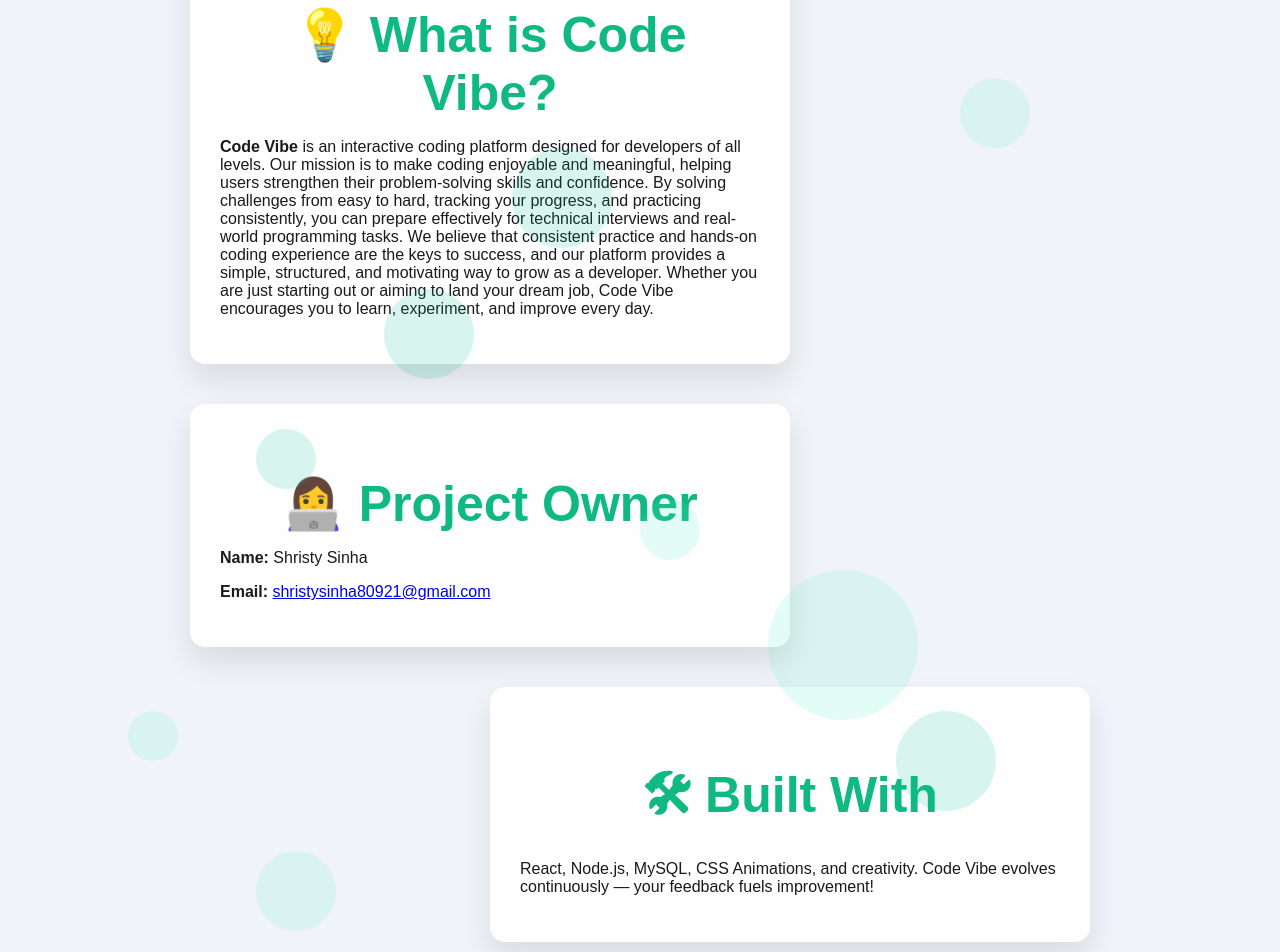
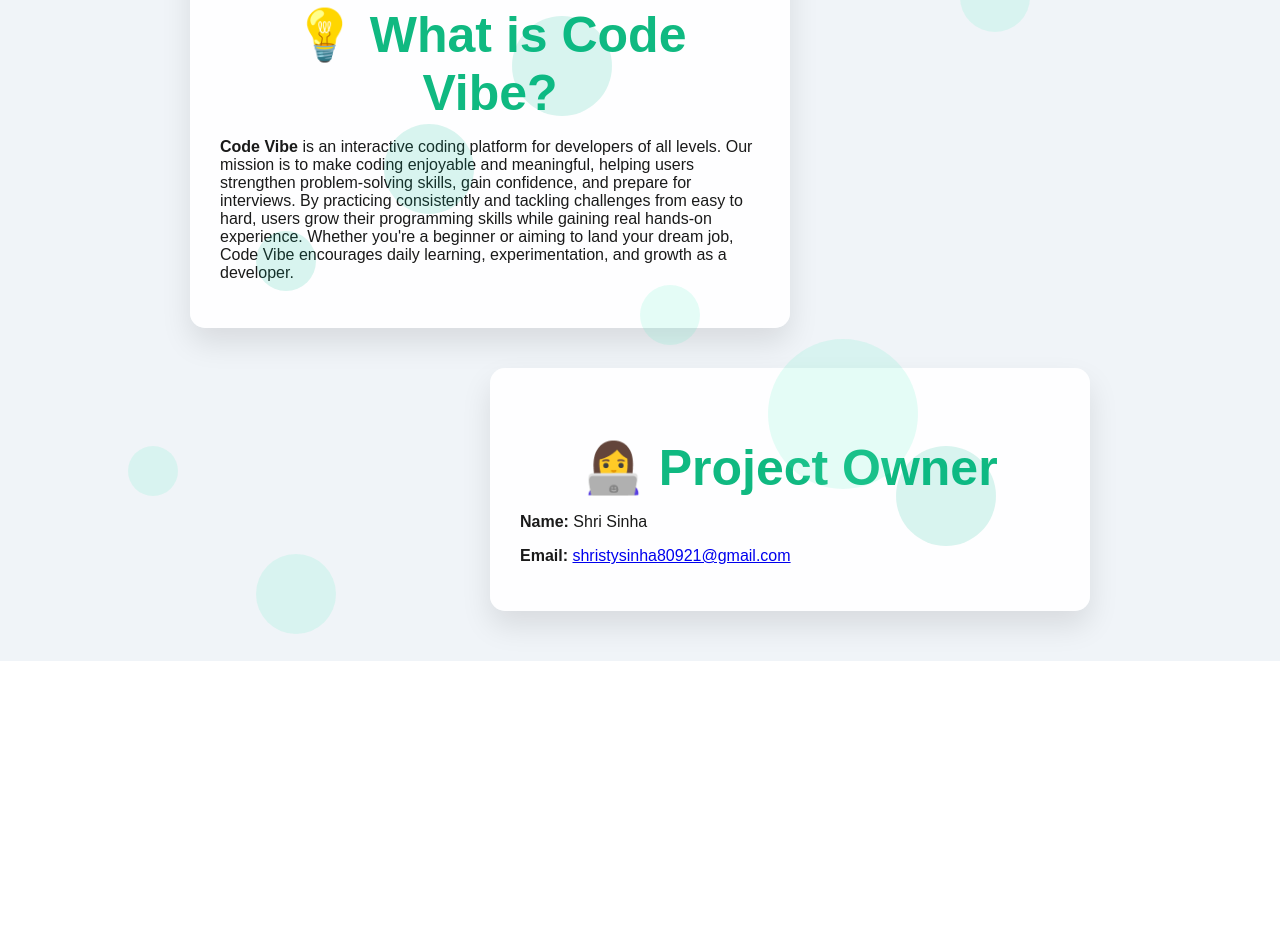
Before and after one commit to ShriSinHAA15/Coder-vibe, a React (Create React App) app in the folder frontend/: page /about in a window 1280 px wide. Shown: the part 414-1366 px from the top of the page. After the commit the page ends 1075 px from the top, so only its background shows below. Built offline with nearby package versions, Linux system fonts and the light colour scheme.

Commit message:
Update About page: remove extra field

```diff
--- a/frontend/src/pages/About.jsx
+++ b/frontend/src/pages/About.jsx
@@ -1,55 +1,63 @@
-// src/pages/About.jsx
-import React, { useContext } from 'react';
+import React, { useContext, useState, useEffect } from 'react';
 import { ThemeContext } from '../context/ThemeContext';
 import Navbar from '../components/Navbar';
 import './About.css';
 
 const About = () => {
   const { theme } = useContext(ThemeContext);
+  const [mousePos, setMousePos] = useState({ x: 0, y: 0 });
+
+  const handleMouseMove = (e) => {
+    setMousePos({ x: e.clientX, y: e.clientY });
+  };
+
+  useEffect(() => {
+    document.documentElement.style.setProperty('--mouse-x', `${mousePos.x}px`);
+    document.documentElement.style.setProperty('--mouse-y', `${mousePos.y}px`);
+  }, [mousePos]);
 
   return (
-    <div className={`about-page ${theme}`}>
+    <div className={`about-page ${theme}`} onMouseMove={handleMouseMove}>
       <Navbar />
 
+      {/* Hero */}
       <div className="about-hero">
         <h1 className="about-title animate-fade-in">🚀 Welcome to Code Vibe</h1>
         <p className="about-subtitle animate-slide-in">
-          Elevate your coding skills, one challenge at a time.
+          Elevate your coding skills and confidently prepare for your dream job.
         </p>
       </div>
 
+      {/* Cards */}
       <div className="about-container">
-        {/* Cards */}
         <section className="about-card animate-float-left">
           <h2>💡 What is Code Vibe?</h2>
           <p>
-            <strong>Code Vibe</strong> is an interactive coding platform designed for developers of all levels. Our mission is to make coding enjoyable and meaningful, helping users strengthen their problem-solving skills and confidence. By solving challenges from easy to hard, tracking your progress, and practicing consistently, you can prepare effectively for technical interviews and real-world programming tasks. We believe that consistent practice and hands-on coding experience are the keys to success, and our platform provides a simple, structured, and motivating way to grow as a developer. Whether you are just starting out or aiming to land your dream job, Code Vibe encourages you to learn, experiment, and improve every day.
+            <strong>Code Vibe</strong> is an interactive coding platform for developers of all levels.
+            Our mission is to make coding enjoyable and meaningful, helping users strengthen
+            problem-solving skills, gain confidence, and prepare for interviews. By practicing
+            consistently and tackling challenges from easy to hard, users grow their programming
+            skills while gaining real hands-on experience. Whether you're a beginner or aiming
+            to land your dream job, Code Vibe encourages daily learning, experimentation, and
+            growth as a developer.
           </p>
         </section>
 
-        <section className="about-card animate-float-left delay-2">
+        <section className="about-card animate-float-right">
           <h2>👩‍💻 Project Owner</h2>
           <div className="owner-details">
-            <p><strong>Name:</strong> Shristy Sinha</p>
+            <p><strong>Name:</strong> Shri Sinha</p>
             <p>
               <strong>Email:</strong>{' '}
               <a href="mailto:shristysinha80921@gmail.com">shristysinha80921@gmail.com</a>
             </p>
           </div>
         </section>
-
-        <section className="about-card animate-float-right delay-3">
-          <h2>🛠 Built With</h2>
-          <p>
-            React, Node.js, MySQL, CSS Animations, and creativity.
-            Code Vibe evolves continuously — your feedback fuels improvement!
-          </p>
-        </section>
       </div>
 
       {/* Animated background bubbles */}
       <div className="background-bubbles">
-        {Array.from({ length: 12 }).map((_, i) => (
+        {Array.from({ length: 15 }).map((_, i) => (
           <span key={i} className={`bubble bubble-${i + 1}`}></span>
         ))}
       </div>
```
